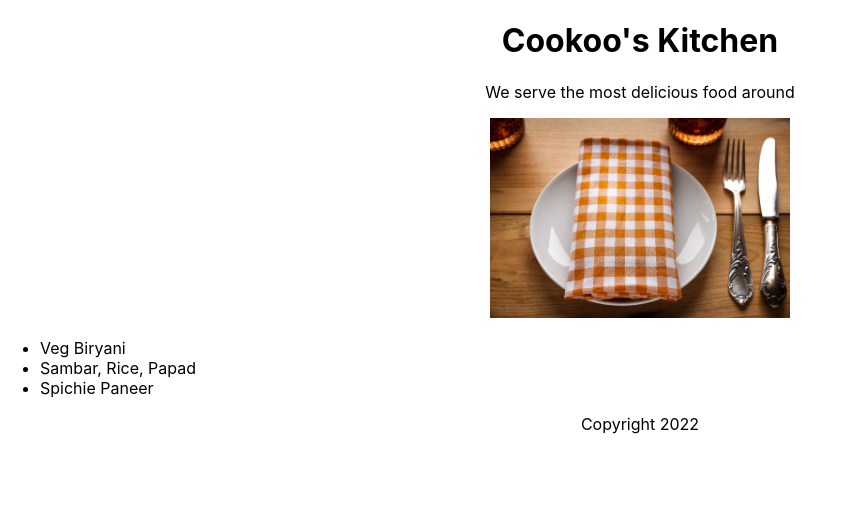
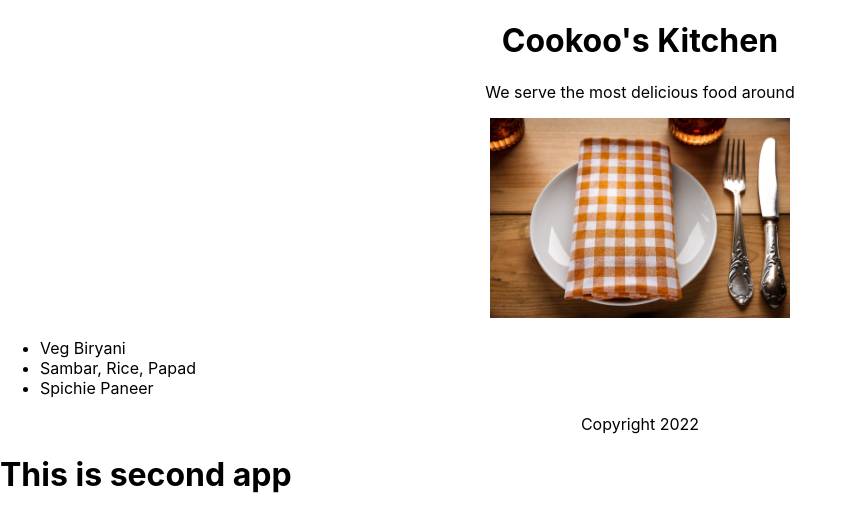
Before and after one commit to anas23badr/react-essentials, a React (Create React App) app: page / in a window 1280 px wide. Shown: the top 532 px of the page, without its empty margins (0-856 px from the left). Built offline with nearby package versions, Linux system fonts and the light colour scheme.

Commit message:
Fragments

```diff
--- a/src/index.js
+++ b/src/index.js
@@ -3,9 +3,16 @@ import ReactDOM from 'react-dom';
 import './index.css';
 import App from './App'
 
-
+function AppTwo(){
+    return(
+<h1> This is second app </h1>
+    );
+}
 
 ReactDOM.render(
-<App/>,
+<>
+<App/>
+<AppTwo/>
+</>,
 document.getElementById("root")
 );
```
